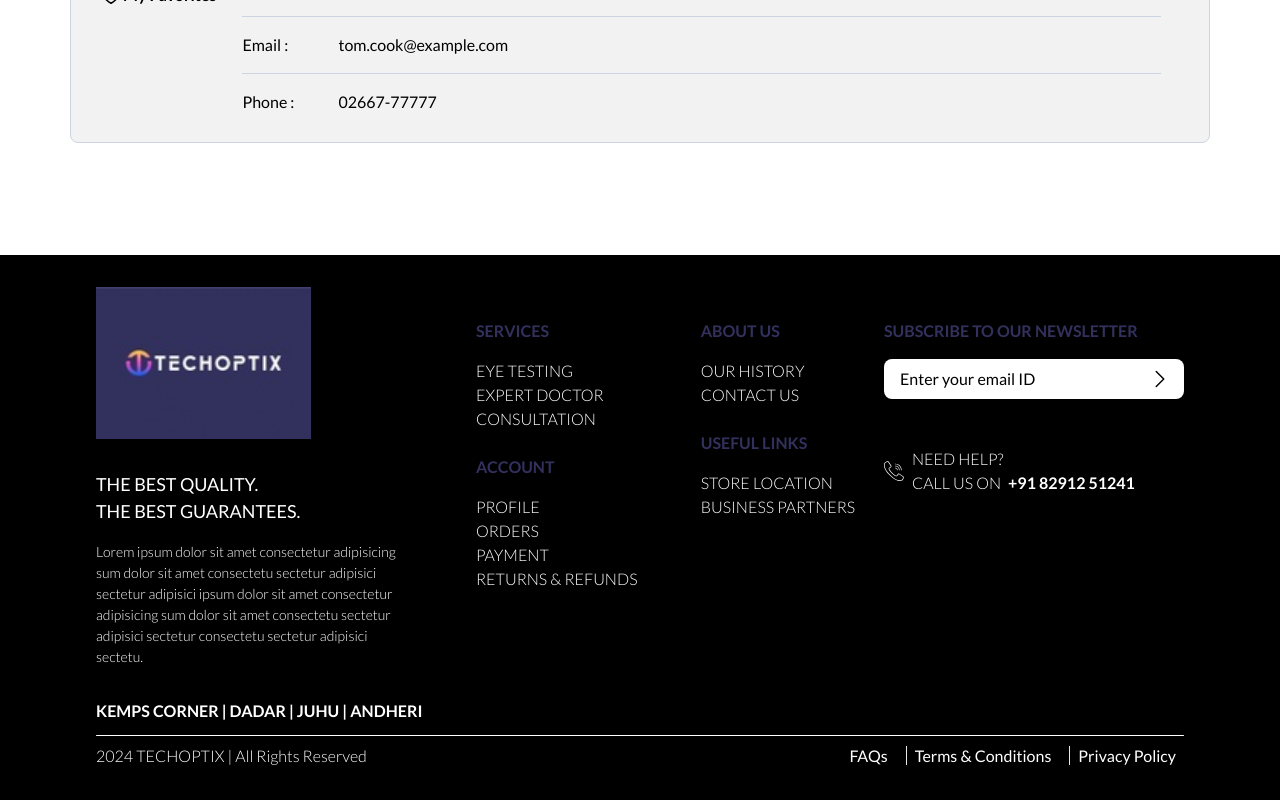
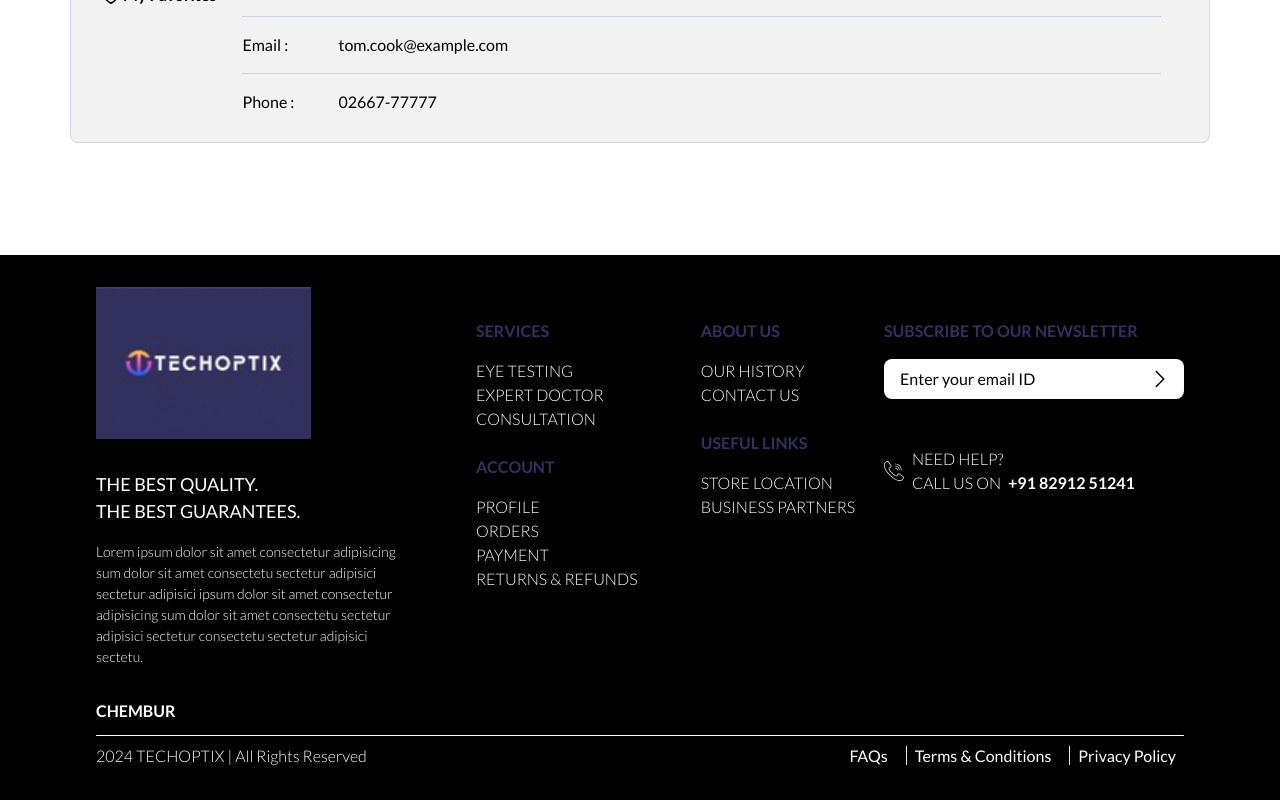
Before and after one commit to diliptadha/techoptix, a Next.js app: page /profile in a window 1280 px wide. Shown: the part 672-1472 px from the top of the page. Built offline with nearby package versions, Linux system fonts and the light colour scheme.

Commit message:
changed location

```diff
--- a/src/Component/footer.tsx
+++ b/src/Component/footer.tsx
@@ -273,10 +273,11 @@ export const Footer = () => {
           </div>
         </div>
       </div>
-
-      <div className="mt-4 lg:mt-8 font-lato text-12 font-bold text-white">
-        {Strings.BRANCHES}
-      </div>
+      <Link href={`/store-location`}>
+        <div className="mt-4 lg:mt-8 font-lato text-12 font-bold text-white">
+          {Strings.BRANCHES}
+        </div>{" "}
+      </Link>
       <div className="h-[1px] md:mx-0 md:w-full bg-white rounded-xl mt-3"></div>
       <div className="flex flex-col lg:flex-row mt-2">
         <div className="flex xs:flex-col- lg:flex-row- xs:justify-start- lg:justify-start- lg:flex-auto- font-lato text-white font-light text-12">
--- a/src/constant/index.ts
+++ b/src/constant/index.ts
@@ -140,7 +140,7 @@ export const Strings = {
   THE_BEST_GUARANTEES: "THE BEST GUARANTEES.",
   PARAGRAPH1:
     "Lorem ipsum dolor sit amet consectetur adipisicing sum dolor sit amet consectetu sectetur adipisici sectetur adipisici ipsum dolor sit amet consectetur adipisicing sum dolor sit amet consectetu sectetur adipisici sectetur  consectetu sectetur adipisici sectetu.",
-  BRANCHES: "KEMPS CORNER | DADAR | JUHU | ANDHERI",
+  BRANCHES: "CHEMBUR",
   ALL_RIGHTS: "2024 TECHOPTIX | All Rights Reserved",
   SERVICES: "SERVICES",
   EYE_TESTING: "EYE TESTING",
```
